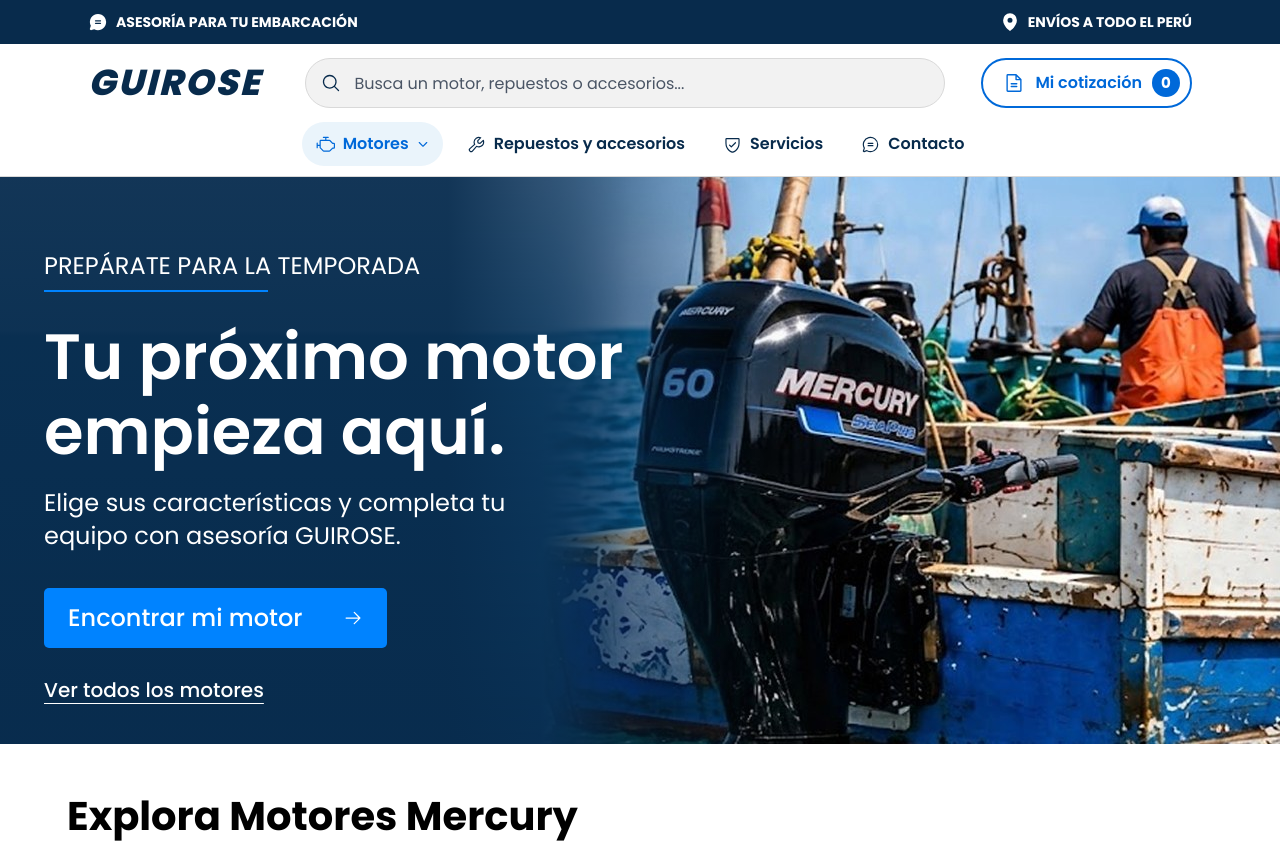
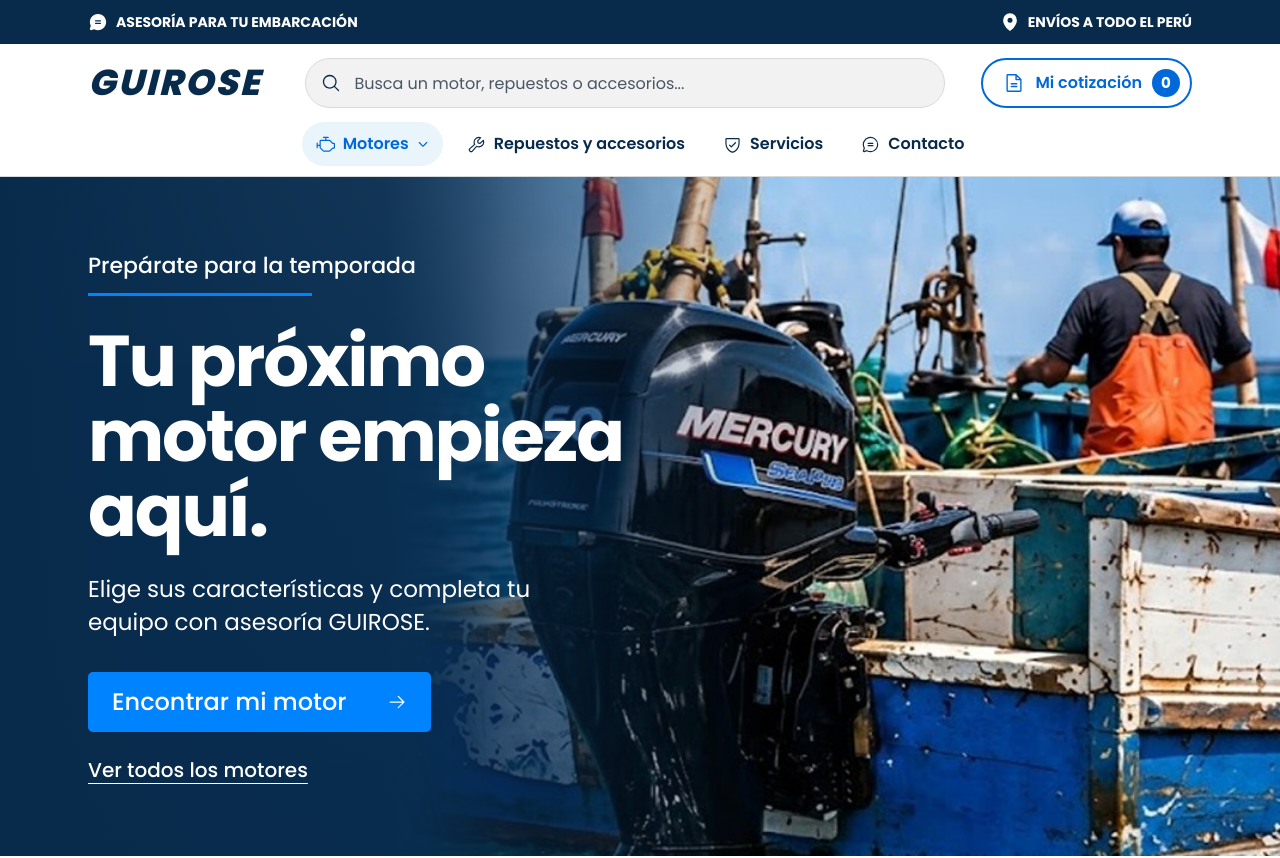
Before and after one commit to guirose/guirose-web, a Next.js app: page / in a window 1280 px wide. Shown: the top 858 px of the page. Built offline with nearby package versions, Linux system fonts and the light colour scheme.

Commit message:
feat(ui): rediseña el hero con entrada escalonada

```diff
--- a/src/ui/Hero.tsx
+++ b/src/ui/Hero.tsx
@@ -23,40 +23,44 @@
   fondo,
 }: PropsHero) {
   return (
-    <section className="relative isolate overflow-hidden bg-guirose-marino text-white">
+    <section className="relative isolate flex min-h-[620px] items-center overflow-hidden bg-guirose-marino text-white">
       {/* Foto de fondo */}
       <div className="absolute inset-0 -z-20">{fondo}</div>
 
       {/* capa azul marino */}
-      <div className="absolute inset-0 -z-10 bg-linear-to-r from-guirose-marino/90 from-35% to-transparent to-60%" />
+      <div className="absolute inset-0 -z-10 bg-linear-to-r from-guirose-marino via-guirose-marino/90 via-30% to-transparent to-60%" />
 
-      <div className="mx-auto flex min-h-[567px] max-w-[1440px] flex-col items-start px-6 pb-10 pt-[73px] lg:px-[44px]">
-        <p className="text-lg uppercase lg:text-2xl">{etiqueta}</p>
-        <div className="mt-2 h-0.5 w-56 bg-guirose-azul" />
+      <div className="mx-auto w-full max-w-[1440px] px-6 py-16 lg:px-[88px] lg:py-[72px]">
+        <div className="entra [--retraso:100ms]">
+          <p className="text-lg font-medium lg:text-[22px]">{etiqueta}</p>
+          <div className="linea-dibuja mt-2.5 h-[3px] w-56 bg-guirose-azul" />
+        </div>
 
-        <h1 className="mt-7 max-w-[640px] text-5xl font-semibold leading-[1.17] lg:text-[64px]">
+        <h1 className="entra mt-7 max-w-[620px] text-5xl font-bold leading-[1.04] tracking-[-0.03em] [--retraso:200ms] lg:text-[72px]">
           {titulo}
         </h1>
 
-        <p className="mt-4 max-w-[470px] text-lg lg:text-2xl lg:leading-[33px]">
+        <p className="entra mt-6 max-w-[470px] text-lg [--retraso:300ms] lg:text-[23px] lg:leading-[1.45]">
           {descripcion}
         </p>
 
+        <div className="entra mt-8 flex flex-col items-start gap-6 [--retraso:400ms]">
           <Boton
             href={hrefBoton}
             variante="relleno"
-          className="mt-9 h-[60px] gap-10 px-6 text-xl font-medium lg:text-2xl"
+            className="h-[60px] gap-10 px-6 text-xl font-medium lg:text-2xl"
           >
             {textoBoton}
           </Boton>
 
           <a
             href={hrefEnlace}
-          className="mt-7 text-xl font-medium underline decoration-1 underline-offset-[6px] transition-opacity hover:opacity-80"
+            className="text-xl font-medium underline decoration-1 underline-offset-[6px] transition-opacity hover:opacity-80"
           >
             {textoEnlace}
           </a>
         </div>
+      </div>
     </section>
   );
 }
```
Lines whose indentation alone changed are shown as unchanged.
